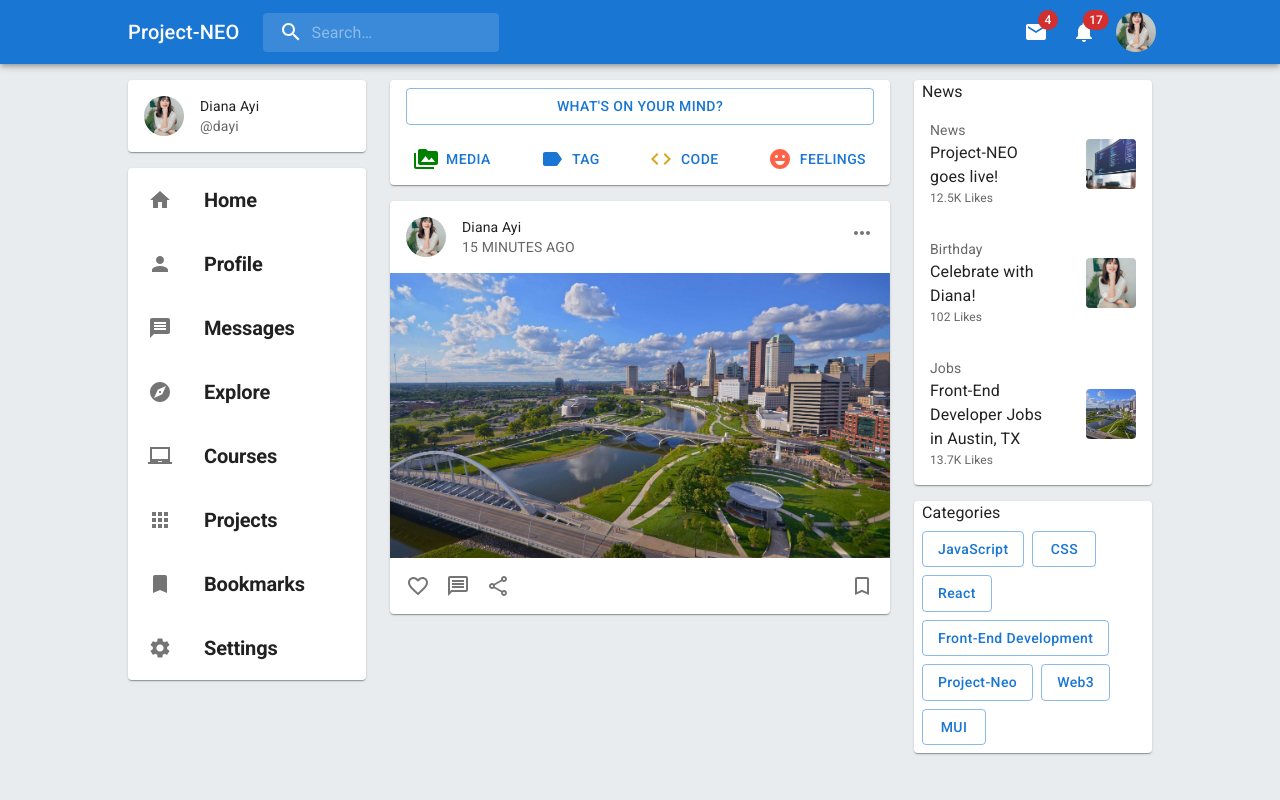
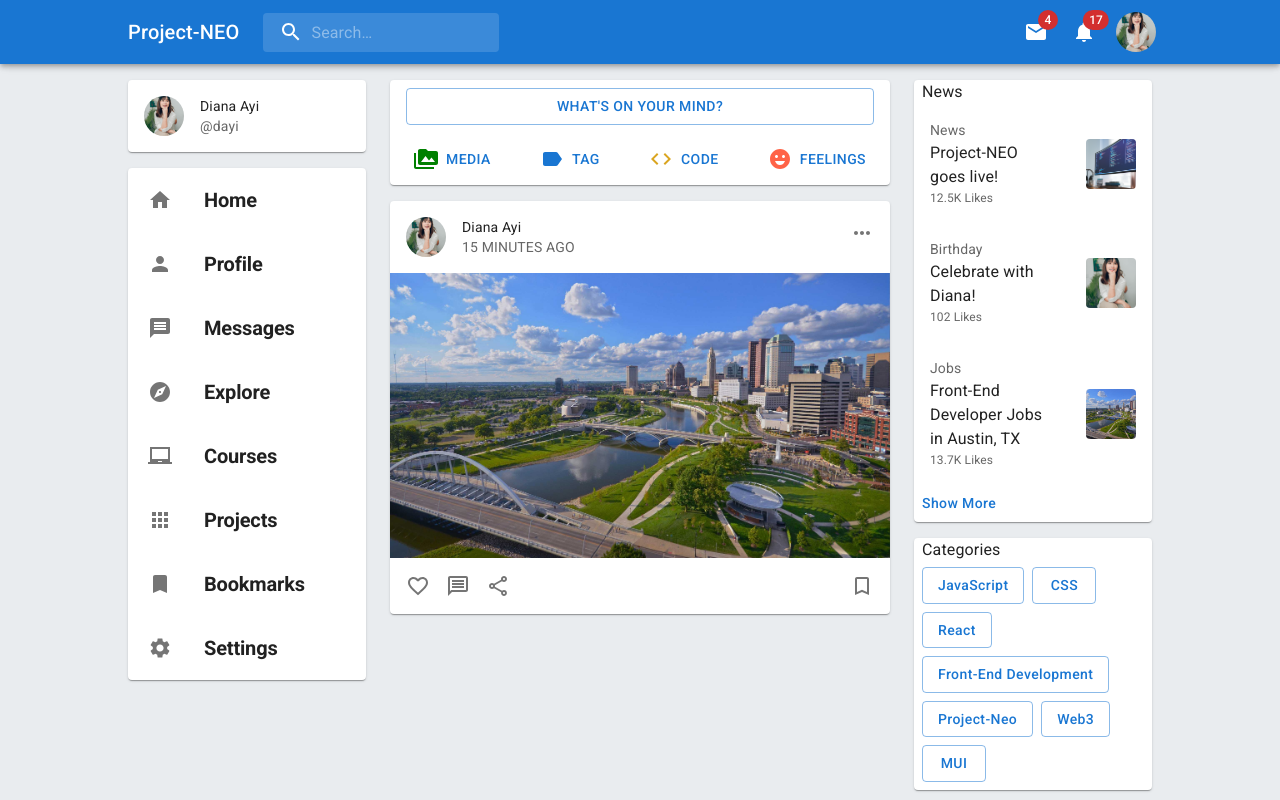
Before and after one commit to jpzambranoleon/project-neo-front-end, a React (Create React App) app: page / in a window 1280 px wide. Built offline with nearby package versions, Linux system fonts and the light colour scheme.

Commit message:
updated News.jsx

```diff
--- a/src/pages/homePage/components/News.jsx
+++ b/src/pages/homePage/components/News.jsx
@@ -1,4 +1,4 @@
-import { Box, CardActionArea, CardContent, CardMedia, List, ListItemButton, Paper, Typography } from "@mui/material";
+import { Box, Button, CardActionArea, CardContent, CardMedia, List, ListItem, ListItemButton, Paper, Typography } from "@mui/material";
 
 const News = () => {
     return (
@@ -66,6 +66,9 @@ const News = () => {
                 />
                 </CardContent>
             </CardActionArea>
+            <Button sx={{ textTransform: 'none' }}>
+                Show More
+            </Button>
         </Paper>
     );
 };
```
